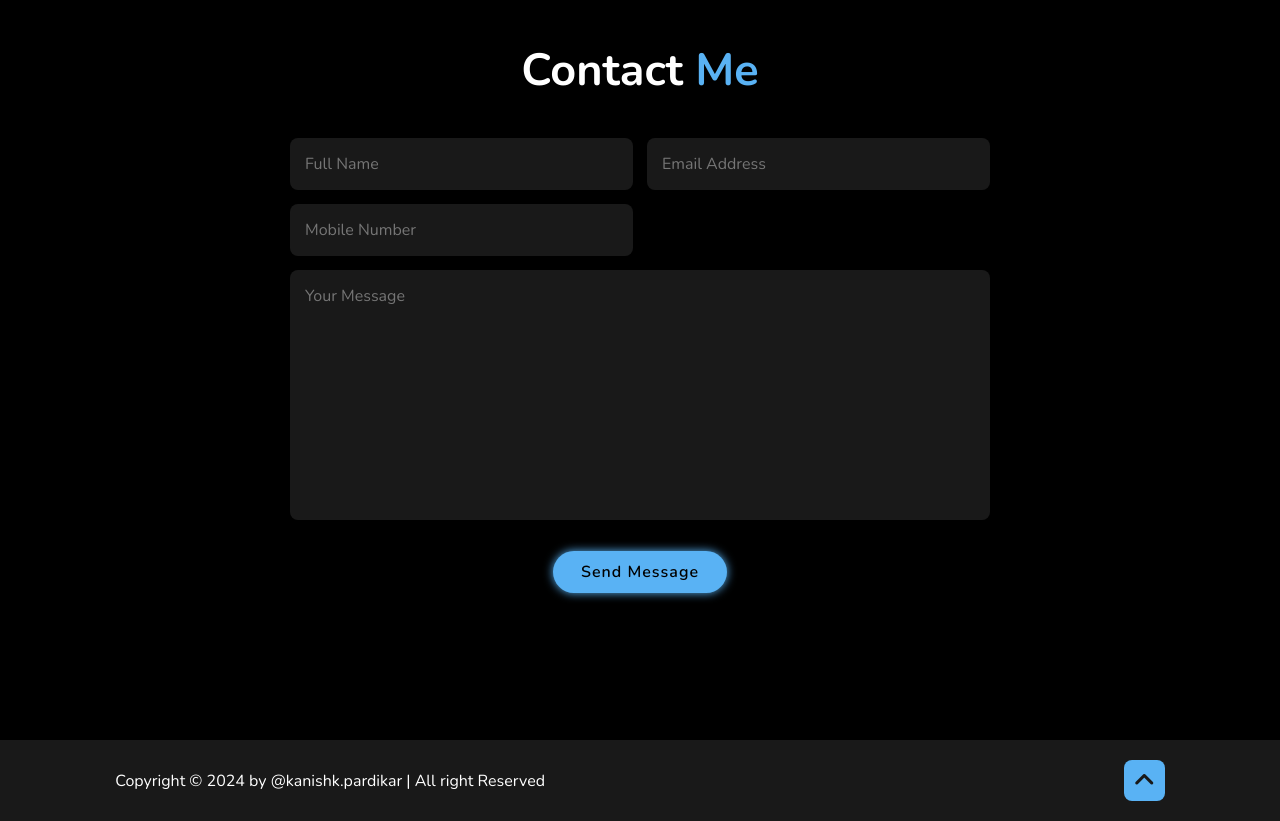
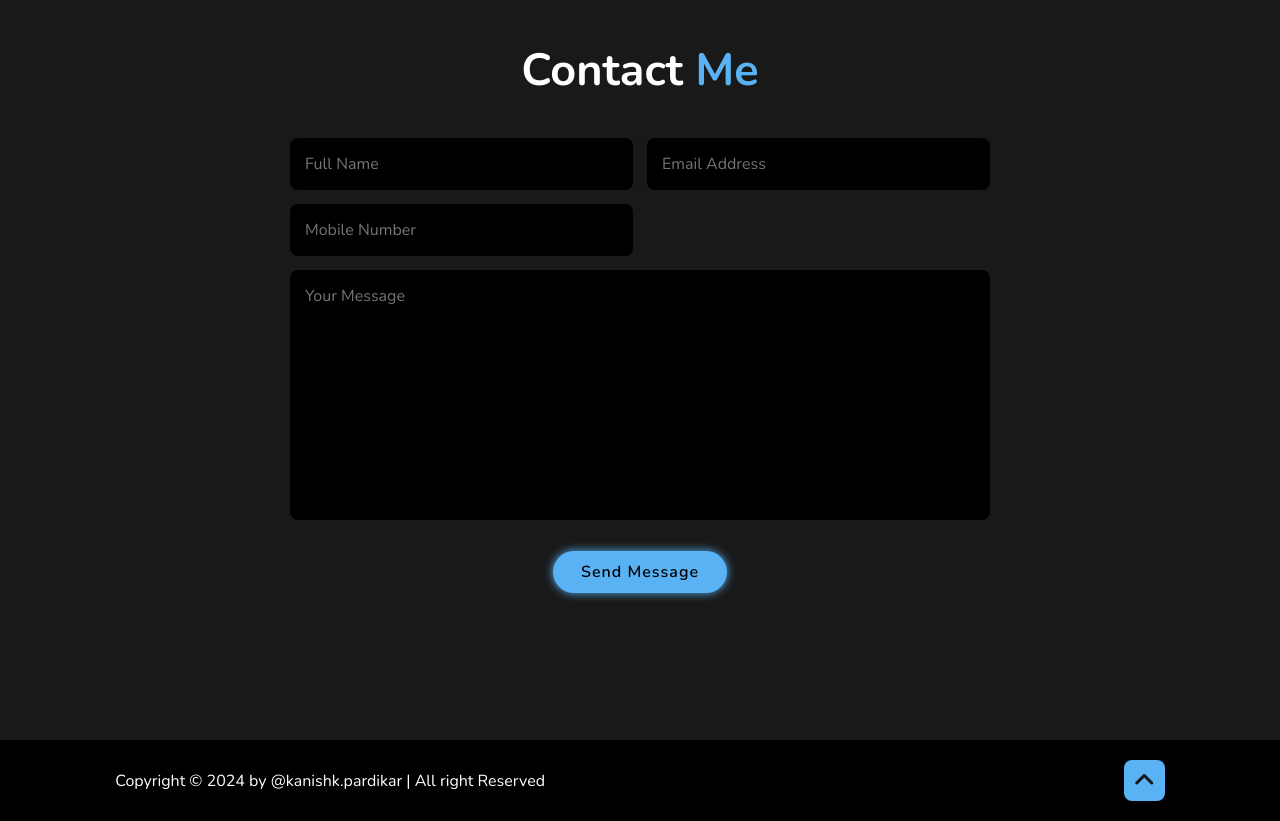
Before and after one commit to Kanishk414/Project-3_Portfolio-Website, a plain HTML site: page index.html in a window 1280 px wide. Shown: the part 2460-3281 px from the top of the page. Drawn offline with nearby package versions, Linux system fonts and the light colour scheme.

Commit message:
Update styles.css

```diff
--- a/styles.css
+++ b/styles.css
@@ -211,7 +211,7 @@ span {
 }
 
 .portfolio {
-    background: var(--snd-bg-color);
+    background: var(--bg-color);
 }
 
 .portfolio h2 {
@@ -285,7 +285,9 @@ span {
     font-size: 2rem;
     color : var(--snd-bg-color);
 }
-
+.contact {
+    background-color: var(--snd-bg-color);
+}
 .contact h2 {
     margin-bottom: 3rem;
 }
@@ -309,7 +311,7 @@ span {
     padding: 1.5rem;
     font-size: 1.6rem;
     color: var(--text-color);
-    background: var(--snd-bg-color);
+    background: var(--bg-color);
     border-radius: .8rem;
     margin: .7rem 0;
 }
@@ -333,7 +335,7 @@ span {
     align-items: center;
     flex-wrap: wrap;
     padding: 2rem 9%;
-    background: var(--snd-bg-color);
+    background: var(--bg-color);
 
 }
 
```
